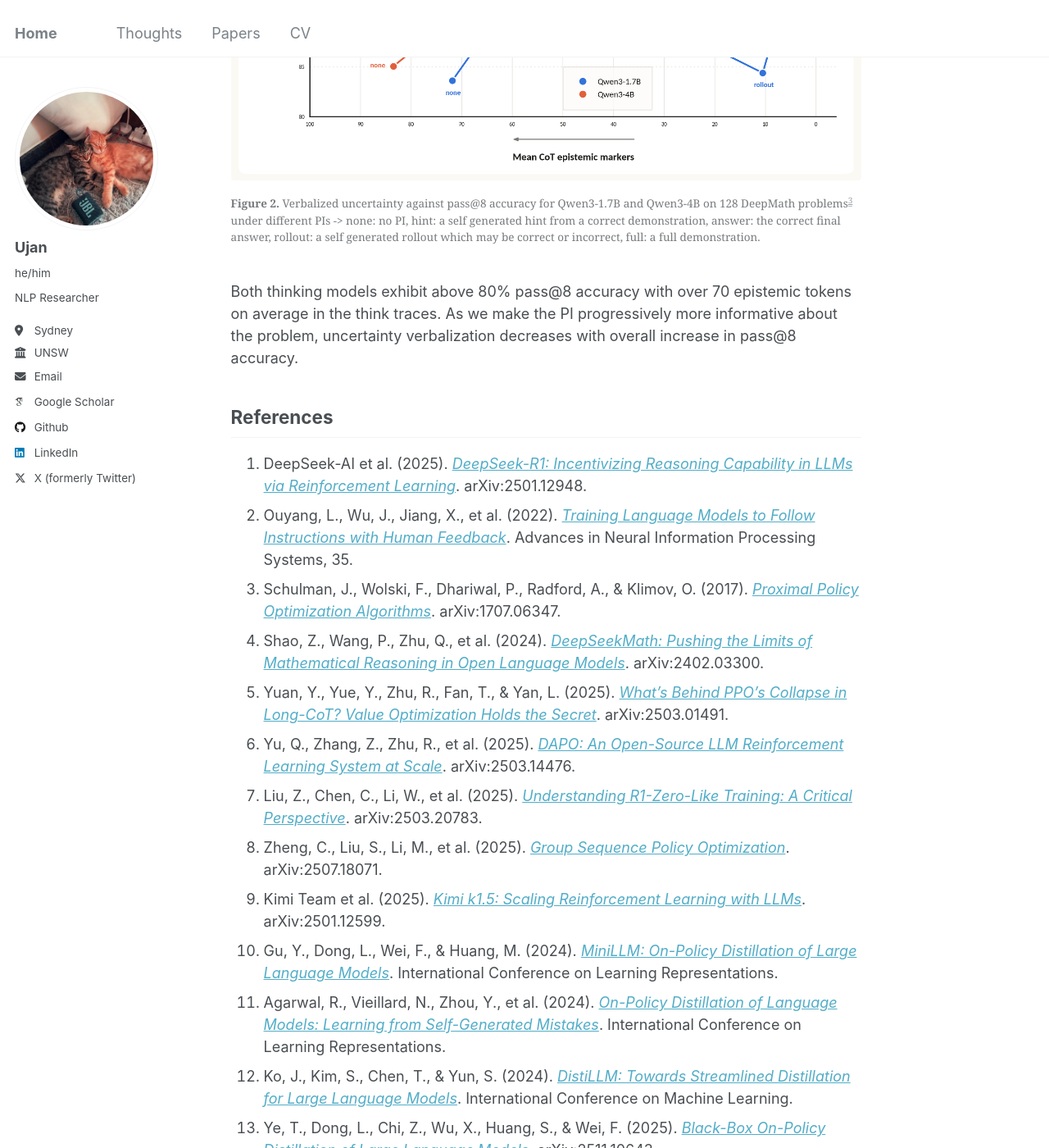
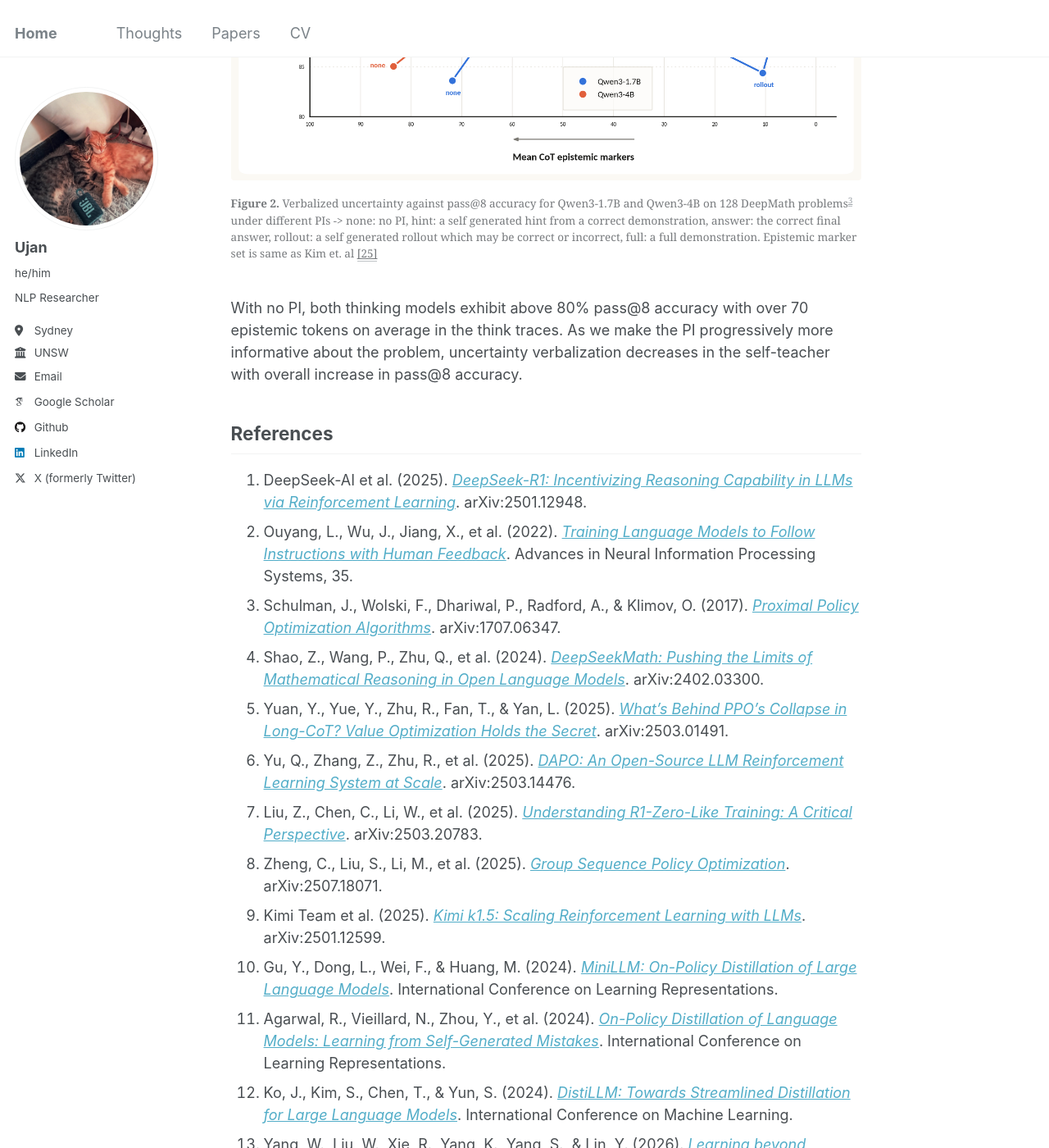
Before and after one commit to tatami-galaxy/tatami-galaxy.github.io, a Jekyll site: the page built from _posts/2026-07-01-self-distillation-post-1.md, in a window 1280 px wide and 1400 px high, scrolled down 4692 px. Shown: the whole window at 82% size. Built offline with Jekyll 4.4.1, drawn with Linux system fonts in a browser that asks for light colours; some web fonts are replaced; some of the changed text lies outside the part shown.

Commit message:
self distill blog

```diff
--- a/_posts/2026-07-01-self-distillation-post-1.md
+++ b/_posts/2026-07-01-self-distillation-post-1.md
@@ -77,10 +77,10 @@ Its hard to precisely define exploration of an LLM's chain-of-thought (COT) but
 
 <figure>
   <img src="/images/pi_uncertainty_vs_passk.png" alt="Plot of pass@8 accuracy against mean chain-of-thought epistemic marker count for Qwen3-1.7B and Qwen3-4B on DeepMath, under five privileged information conditions: none, hint, answer, rollout and full." style="max-width: 100%; height: auto; margin-left: auto; margin-right: auto;">
-  <figcaption style="width: 100%;" markdown="span"><strong>Figure 2.</strong> Verbalized uncertainty against pass@8 accuracy for Qwen3-1.7B and Qwen3-4B on 128 DeepMath problems[^dropped-problem] under different PIs -> none: no PI, hint: a self generated hint from a correct demonstration, answer: the correct final answer, rollout: a self generated rollout which may be correct or incorrect, full: a full demonstration. </figcaption>
+  <figcaption style="width: 100%;" markdown="span"><strong>Figure 2.</strong> Verbalized uncertainty against pass@8 accuracy for Qwen3-1.7B and Qwen3-4B on 128 DeepMath problems[^dropped-problem] under different PIs -> none: no PI, hint: a self generated hint from a correct demonstration, answer: the correct final answer, rollout: a self generated rollout which may be correct or incorrect, full: a full demonstration. Epistemic marker set is same as Kim et. al [[25]](#ref-25) </figcaption>
 </figure>
 
-Both thinking models exhibit above 80% pass@8 accuracy with over 70 epistemic tokens on average in the think traces. As we make the PI progressively more informative about the problem, uncertainty verbalization decreases with overall increase in pass@8 accuracy.
+With no PI, both thinking models exhibit above 80% pass@8 accuracy with over 70 epistemic tokens on average in the think traces. As we make the PI progressively more informative about the problem, uncertainty verbalization decreases in the self-teacher with overall increase in pass@8 accuracy.
 
 
 
@@ -109,8 +109,6 @@ Both thinking models exhibit above 80% pass@8 accuracy with over 70 epistemic to
 10. <a id="ref-10"></a>Gu, Y., Dong, L., Wei, F., & Huang, M. (2024). [*MiniLLM: On-Policy Distillation of Large Language Models*](https://arxiv.org/abs/2306.08543). International Conference on Learning Representations.
 11. <a id="ref-11"></a>Agarwal, R., Vieillard, N., Zhou, Y., et al. (2024). [*On-Policy Distillation of Language Models: Learning from Self-Generated Mistakes*](https://arxiv.org/abs/2306.13649). International Conference on Learning Representations.
 12. <a id="ref-12"></a>Ko, J., Kim, S., Chen, T., & Yun, S. (2024). [*DistiLLM: Towards Streamlined Distillation for Large Language Models*](https://arxiv.org/abs/2402.03898). International Conference on Machine Learning.
-13. <a id="ref-13"></a>Ye, T., Dong, L., Chi, Z., Wu, X., Huang, S., & Wei, F. (2025). [*Black-Box On-Policy Distillation of Large Language Models*](https://arxiv.org/abs/2511.10643). arXiv:2511.10643.
-14. <a id="ref-14"></a>Ye, T., Dong, L., Wu, X., Huang, S., & Wei, F. (2026). [*On-Policy Context Distillation for Language Models*](https://arxiv.org/abs/2602.12275). arXiv:2602.12275.
 15. <a id="ref-15"></a>Yang, W., Liu, W., Xie, R., Yang, K., Yang, S., & Lin, Y. (2026). [*Learning beyond Teacher: Generalized On-Policy Distillation with Reward Extrapolation*](https://arxiv.org/abs/2602.12125). arXiv:2602.12125.
 16. <a id="ref-16"></a>Zhao, S., Xie, Z., Liu, M., et al. (2026). [*Self-Distilled Reasoner: On-Policy Self-Distillation for Large Language Models*](https://arxiv.org/abs/2601.18734). arXiv:2601.18734.
 17. <a id="ref-17"></a>Penaloza, E., Vattikonda, D., Gontier, N., et al. (2026). [*Privileged Information Distillation for Language Models*](https://arxiv.org/abs/2602.04942). arXiv:2602.04942.
```
